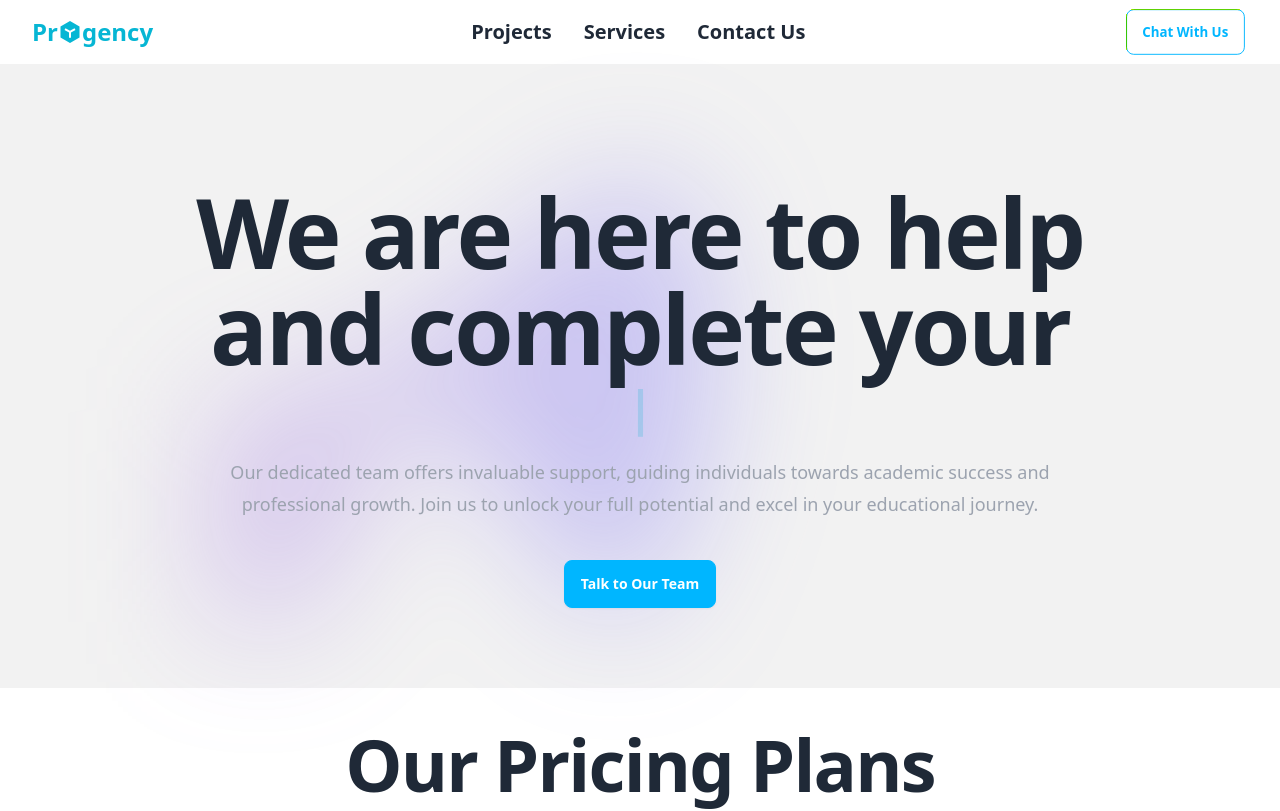
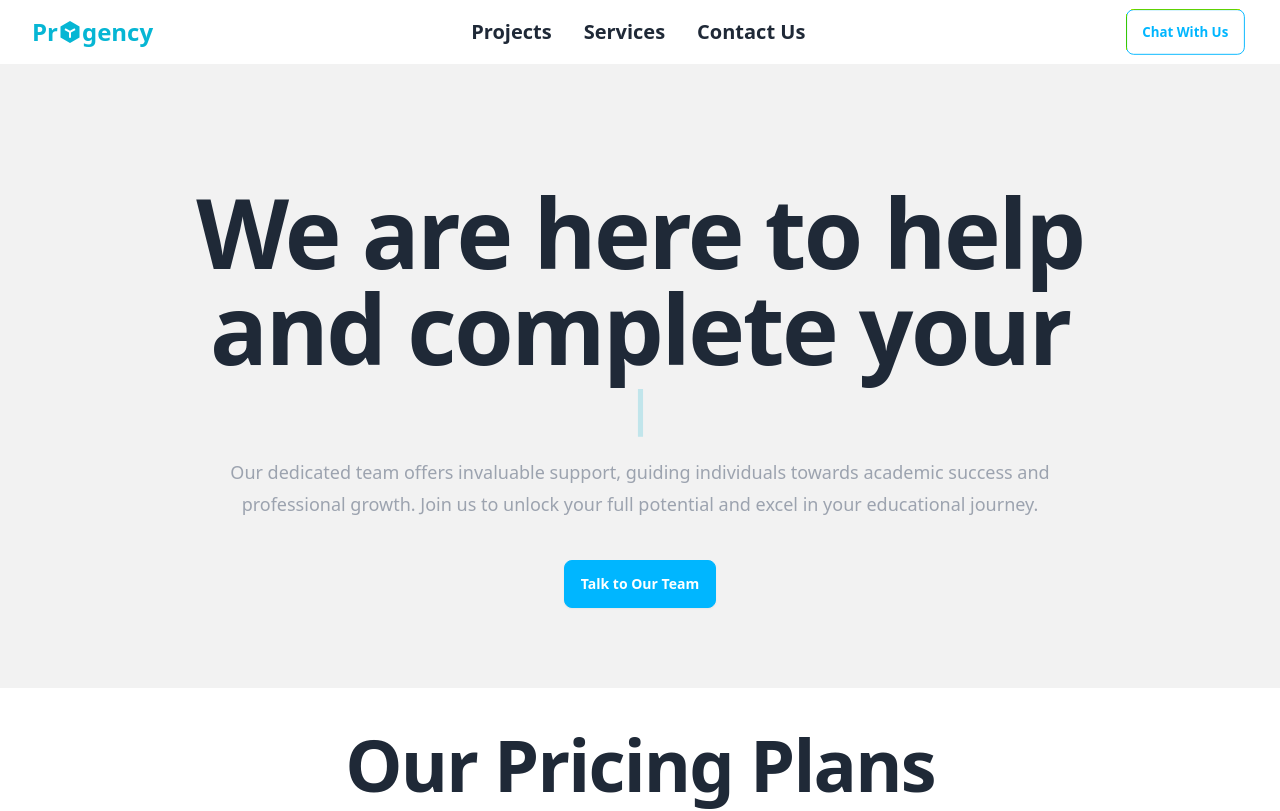
Before and after one commit to Avi2492/progency, a React (Vite) app in the folder client/: page / in a window 1280 px wide. Shown: the top 811 px of the page. Built offline with nearby package versions, Linux system fonts and the light colour scheme.

Commit message:
Removed bg gradient

```diff
--- a/client/src/pages/hero/Hero.jsx
+++ b/client/src/pages/hero/Hero.jsx
@@ -6,32 +6,6 @@ const Hero = () => {
     <div className="relative w-full">
       <div className="relative isolate z-0 bg-base-200 px-6 pt-10 lg:px-8">
         <div className="relative mx-auto max-w-4xl py-20">
-          <div className="absolute inset-x-4 -top-[2rem] -z-10 transform-gpu overflow-hidden blur-3xl md:-top-[10rem]">
-            <svg
-              className="relative left-[calc(50%-11rem)] -z-10 h-[21.1875rem] max-w-none -translate-x-1/2 rotate-[30deg] sm:left-[calc(50%-30rem)] sm:h-[42.375rem]"
-              viewBox="0 0 1155 678"
-              xmlns="http://www.w3.org/2000/svg"
-            >
-              <path
-                fill="url(#45de2b6b-92d5-4d68-a6a0-9b9b2abad533)"
-                fillOpacity=".3"
-                d="M317.219 518.975L203.852 678 0 438.341l317.219 80.634 204.172-286.402c1.307 132.337 45.083 346.658 209.733 145.248C936.936 126.058 882.053-94.234 1031.02 41.331c119.18 108.451 130.68 295.337 121.53 375.223L855 299l21.173 362.054-558.954-142.079z"
-              />
-              <defs>
-                <linearGradient
-                  id="45de2b6b-92d5-4d68-a6a0-9b9b2abad533"
-                  x1="1155.49"
-                  x2="-78.208"
-                  y1=".177"
-                  y2="474.645"
-                  gradientUnits="userSpaceOnUse"
-                >
-                  <stop stopColor="#5356FF" />
-                  <stop offset={1} stopColor="#FF80B5" />
-                </linearGradient>
-              </defs>
-            </svg>
-          </div>
           <div className="text-center">
             <h1 className="text-6xl font-bold tracking-tight sm:text-8xl">
               We are here to help and complete your
```
